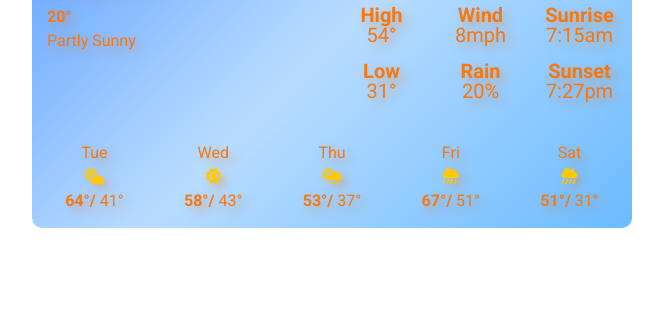
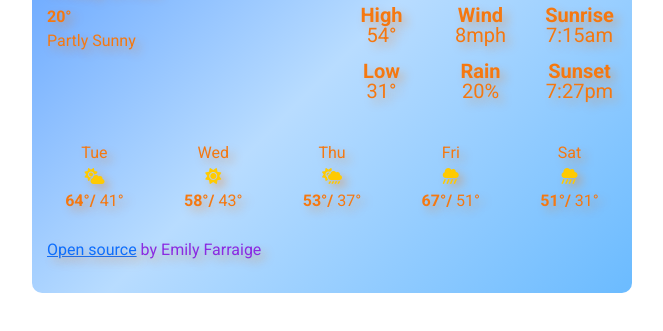
Before and after one commit to Farraige/WeatherAppSheCodesEmFarraige, a plain HTML site: page index.html in a window 1280 px wide. Shown: the part 135-466 px from the top of the page, without its empty margins (308-971 px from the left). Drawn offline with nearby package versions, Linux system fonts and the light colour scheme.

Commit message:
Made a open source link

```diff
--- a/index.html
+++ b/index.html
@@ -113,6 +113,12 @@
         <div class="col col-fri"><strong>67°/</strong> 51°</div>
         <div class="col col-sat"><strong>51°/</strong> 31°</div>
       </div>
+      <div class="nameHolder">
+        <p>
+      <a href="https://github.com/Farraige/WeatherAppSheCodesEmFarraige" target="_blank">Open source</a>
+      by Emily Farraige
+       </p>
+      </div>
     </div>
   <script src="weather.js"></script>
   </body>
--- a/weather.css
+++ b/weather.css
@@ -23,6 +23,10 @@ h2 {
 }
 .currently {
   font-size: 52px;
+}
+.nameHolder {
+  color: blueviolet;
+  margin-top: 25px;
 }
 
 .daily-temp {
```
